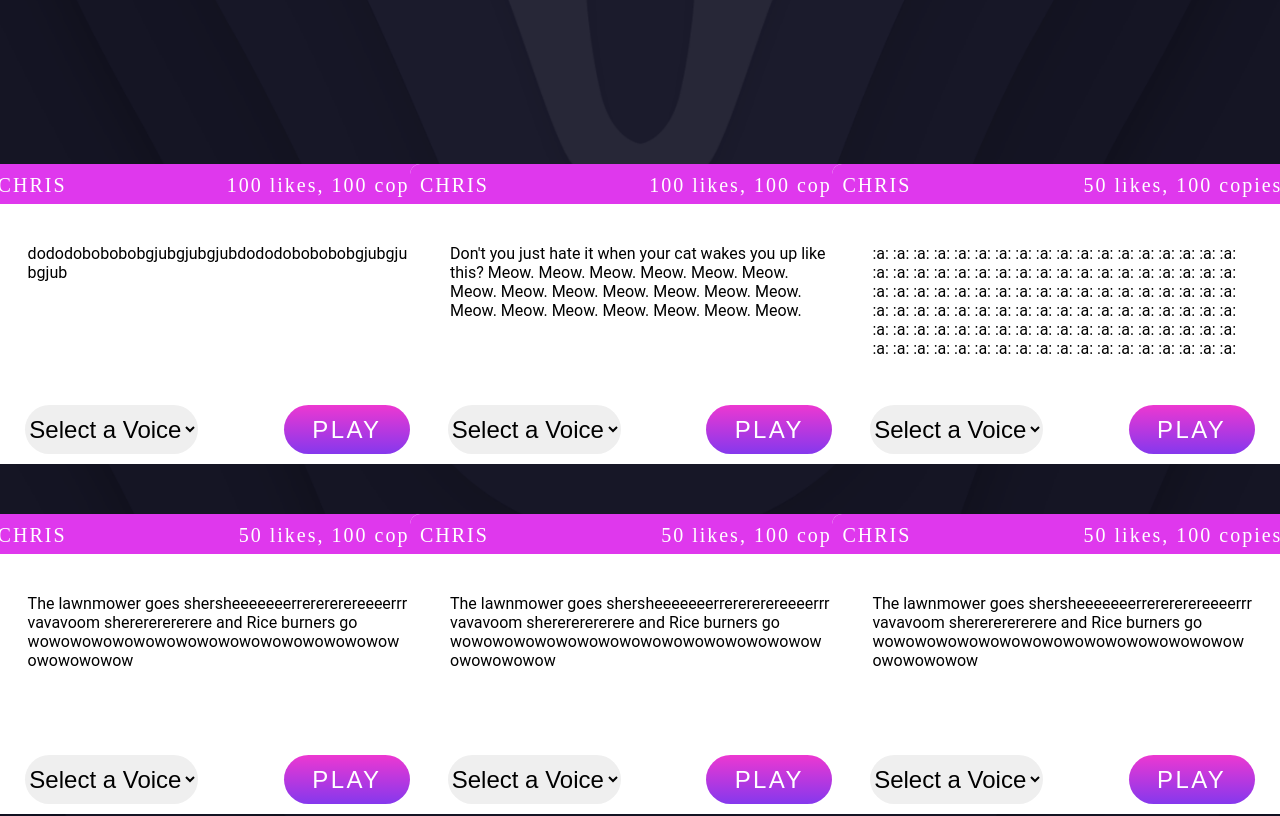
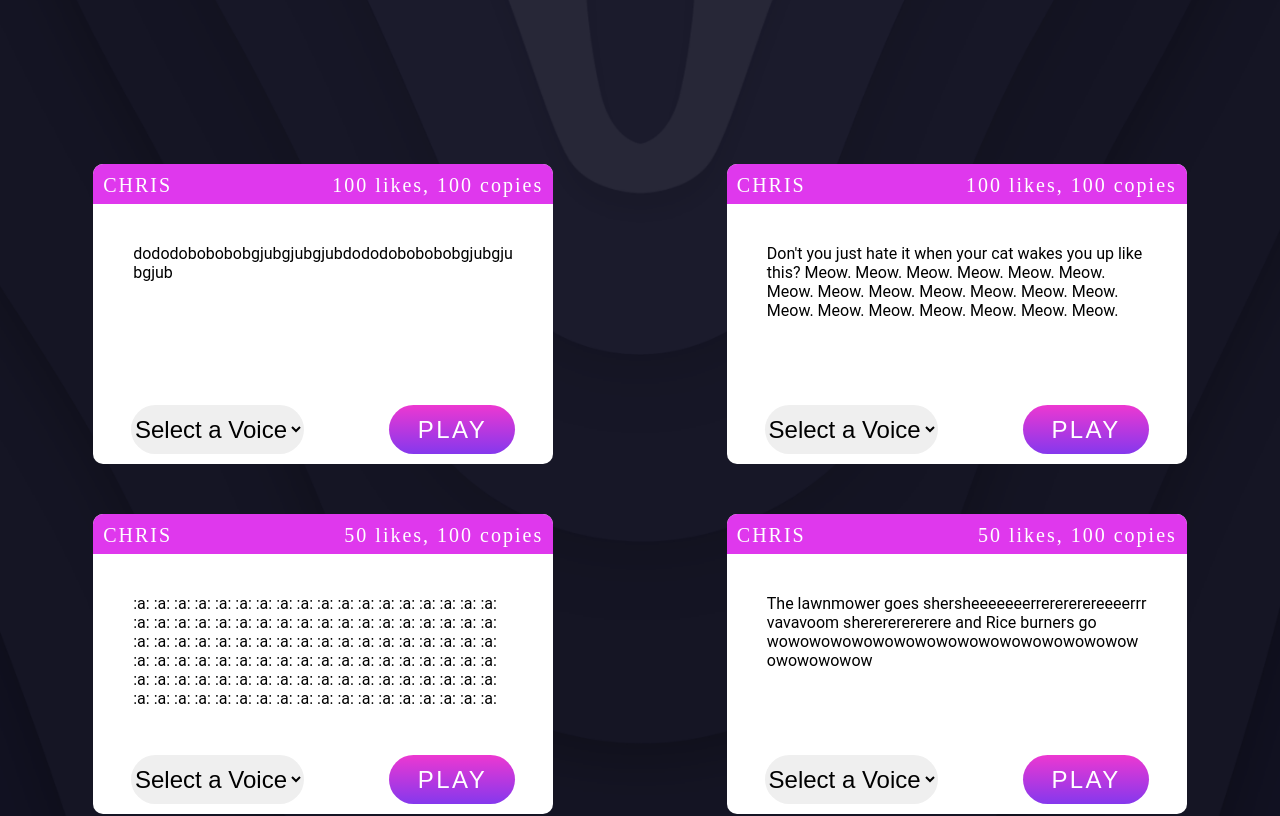
Before and after one commit to chrid97/Screech, a Next.js app: page / in a window 1280 px wide. Shown: the part 540-1356 px from the top of the page. Built offline with nearby package versions, Linux system fonts and the light colour scheme.

Commit message:
Fix grid columns being too small

```diff
--- a/styles/Home.module.css
+++ b/styles/Home.module.css
@@ -53,7 +53,7 @@
   width: 99vw;
   display: grid;
   grid-template-rows: repeat(2, 350px);
-  grid-template-columns: repeat(auto-fit, minmax(420px, 1fr));
+  grid-template-columns: repeat(auto-fit, minmax(460px, 1fr));
   justify-items: center;
   align-items: center;
 }
```
